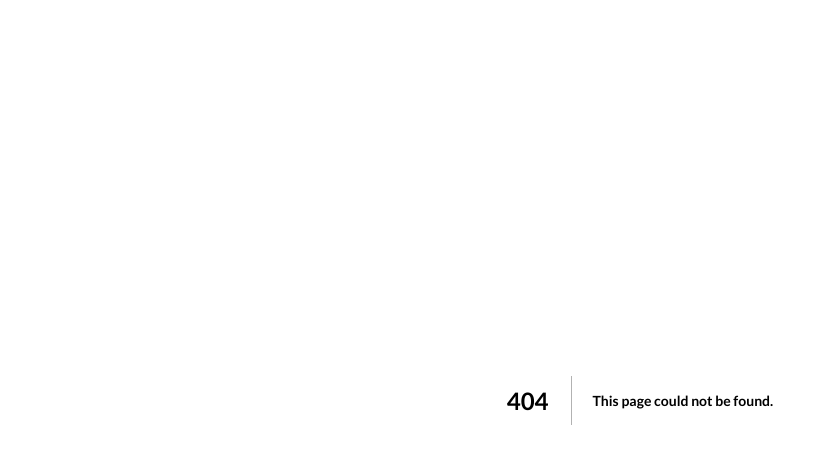
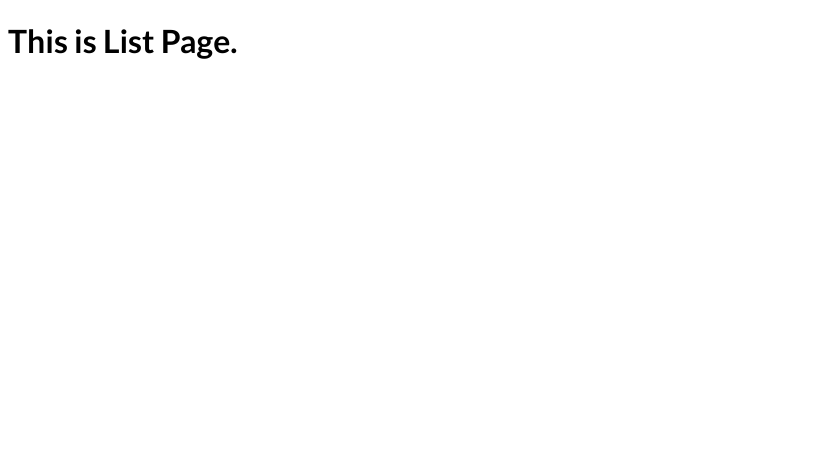
Before and after one commit to 3o14/routing-test-nextjs, a Next.js app: page /portfolio/list in a window 1280 px wide. Before the commit this address had no page. Shown: the top 450 px of the page, without its empty margins (0-828 px from the left). Built offline with nearby package versions, Linux system fonts and the light colour scheme.

Commit message:
:white_check_mark: Routing test
중첩 경로& 라우팅 테스트

```diff
--- /dev/null
+++ b/pages/portfolio/list.js
@@ -0,0 +1,9 @@
+function ListPage() {
+  return (
+    <div>
+      <h1>This is List Page.</h1>
+    </div>
+  );
+}
+
+export default ListPage;
```
